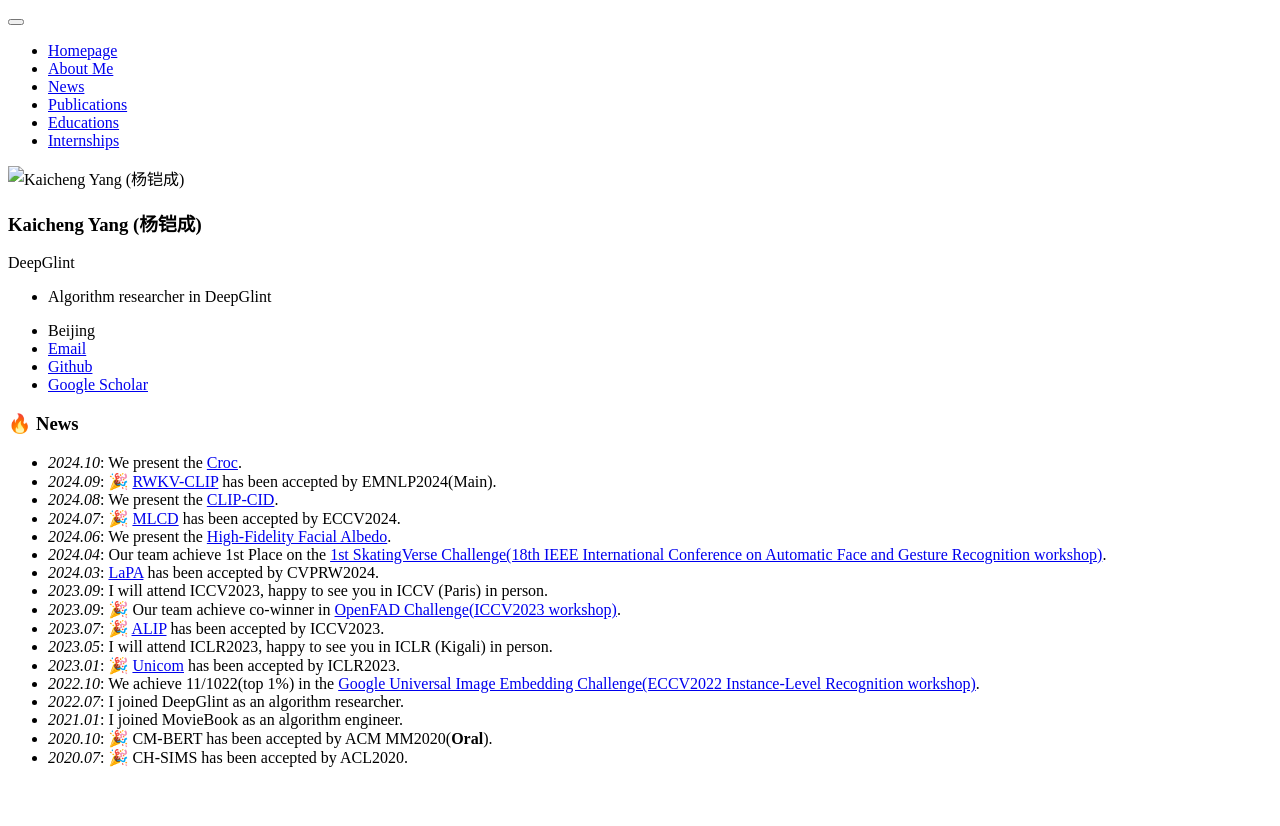
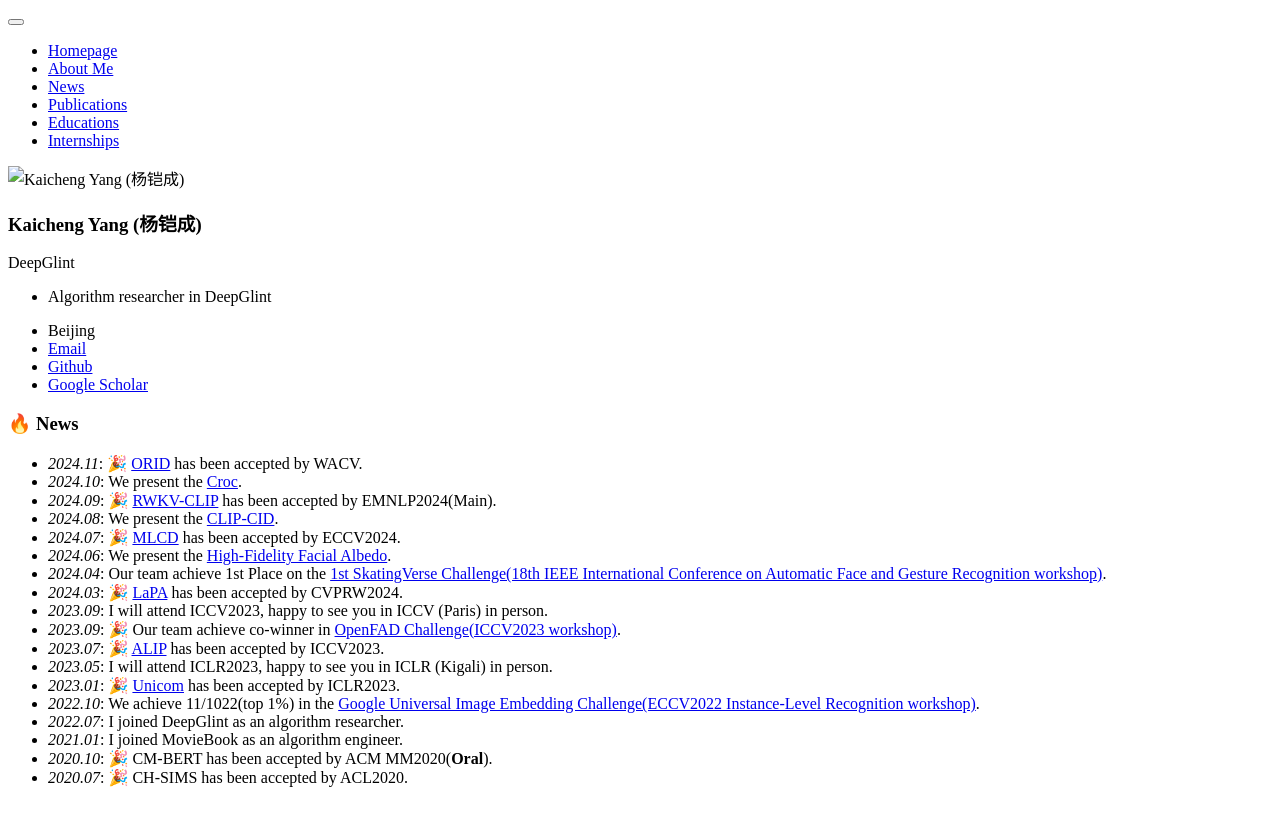
Before and after one commit to Kaicheng-Yang0828/Kaicheng-Yang0828.github.io, a Jekyll site: the page built from _pages/includes/news.md, in a window 1280 px wide. Shown: the top 826 px of the page. Built offline with Jekyll 4.4.1, drawn with Linux system fonts in a browser that asks for light colours; our own code applies the rules of GitHub Pages for plain Markdown files.

Commit message:
Update news.md

```diff
--- a/_pages/includes/news.md
+++ b/_pages/includes/news.md
@@ -1,11 +1,12 @@
 # 🔥 News
+- *2024.11*: 🎉 [ORID](https://arxiv.org/pdf/2411.13025) has been accepted by WACV.
 - *2024.10*: We present the [Croc](https://arxiv.org/abs/2410.14332).
 - *2024.09*: 🎉 [RWKV-CLIP](https://arxiv.org/abs/2406.06973) has been accepted by EMNLP2024(Main).
 - *2024.08*: We present the [CLIP-CID](https://arxiv.org/pdf/2408.09441).
 - *2024.07*: 🎉 [MLCD](https://arxiv.org/pdf/2407.17331) has been accepted by ECCV2024.
 - *2024.06*: We present the [High-Fidelity Facial Albedo](https://arxiv.org/pdf/2406.13149).
 - *2024.04*: Our team achieve 1st Place on the [1st SkatingVerse Challenge(18th IEEE International Conference on Automatic Face and Gesture Recognition workshop)](https://skatingverse.github.io/).
-- *2024.03*: [LaPA](https://arxiv.org/pdf/2404.13039.pdf) has been accepted by CVPRW2024.
+- *2024.03*: 🎉 [LaPA](https://arxiv.org/pdf/2404.13039.pdf) has been accepted by CVPRW2024.
 - *2023.09*: I will attend ICCV2023, happy to see you in ICCV (Paris) in person.
 - *2023.09*: 🎉 Our team achieve co-winner in [OpenFAD Challenge(ICCV2023 workshop)](https://openfad.nist.gov).
 - *2023.07*: 🎉 [ALIP](https://arxiv.org/abs/2308.08428) has been accepted by ICCV2023.
```
